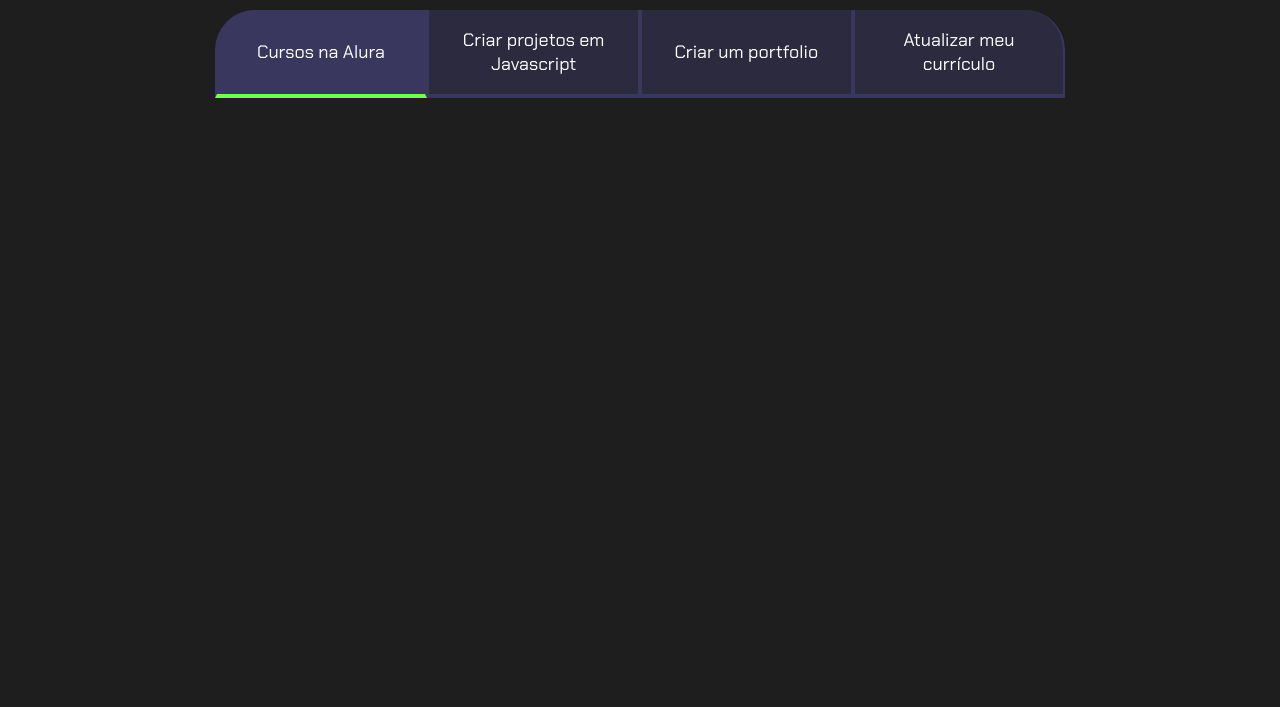
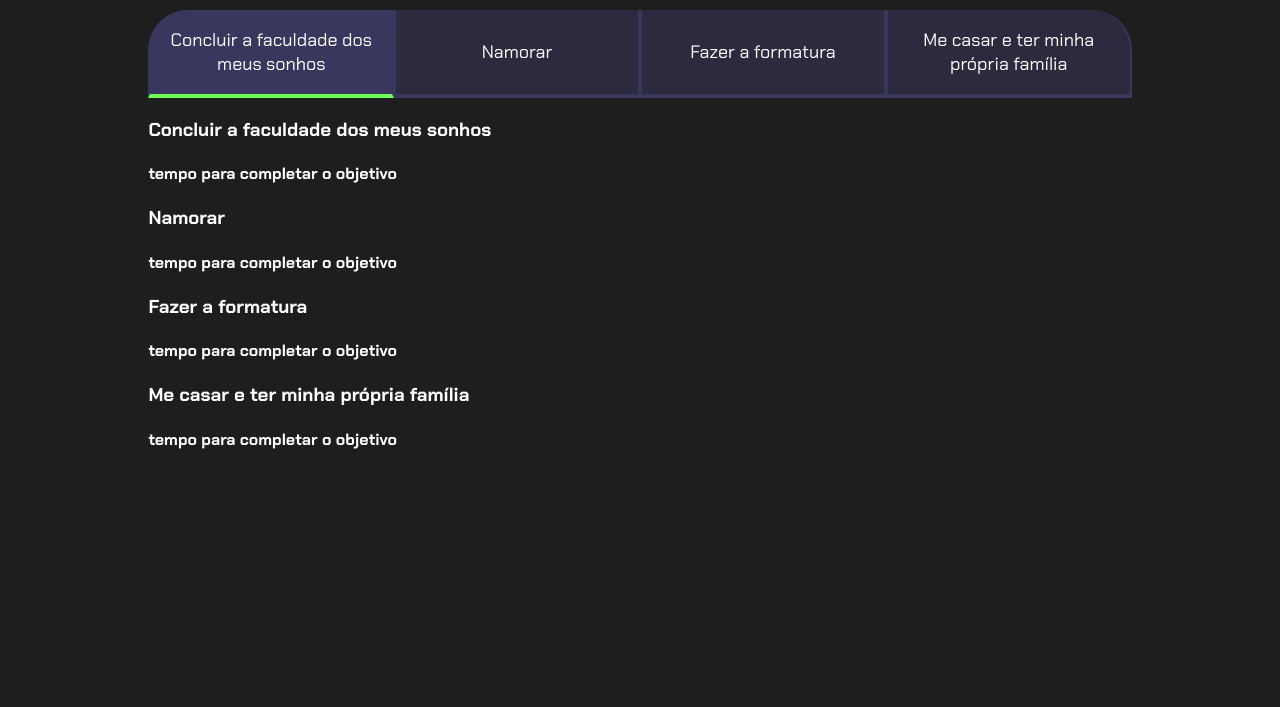
Before and after one commit to mandinha007/cronometro2k25, a plain HTML site: page js-projeto-de-vida-codigo-base/js-projeto-de-vida-codigo-base/index.html in a window 1280 px wide. Shown: the part 93-800 px from the top of the page. Drawn offline with Linux system fonts and the light colour scheme.

Commit message:
Add files via upload

```diff
--- a/js-projeto-de-vida-codigo-base/js-projeto-de-vida-codigo-base/index.html
+++ b/js-projeto-de-vida-codigo-base/js-projeto-de-vida-codigo-base/index.html
@@ -10,13 +10,35 @@
 
 <body>
     <section class="conteudo-principal">
-        <h2 class="titulo-principal">Meus Objetivos do ano<span>_</span></h2>
+        <h2 class="titulo-principal">Meus Objetivos da vida<span>_</span></h2>
+        <div class="conteudo">
         <div class="botoes">
-            <button class="botao ativo">Cursos na Alura</button>
-            <button class="botao">Criar projetos em Javascript</button>
-            <button class="botao">Criar um portfolio</button>
-            <button class="botao">Atualizar meu currículo</button>
+            <button class="botao ativo">Concluir a faculdade dos meus sonhos</button>
+            <button class="botao">Namorar</button>
+            <button class="botao">Fazer a formatura</button>
+            <button class="botao">Me casar e ter minha própria família</button>
         </div>
+          <div class="abas-textos">
+            <div class="aba-conteudo">
+        <h3 class="aba-conteudo-titulo-principal">Concluir a faculdade dos meus sonhos</h3>
+        <h4 class="aba-conteudo titulo secundario">tempo para completar o objetivo</h4>
+        <div class="abas-textos">
+         </div>
+            <div class="aba-conteudo">
+        <h3 class="aba-conteudo-titulo-principal">Namorar</h3>
+        <h4 class="aba-conteudo titulo secundario">tempo para completar o objetivo</h4>
+         </div>
+        <div class="aba-conteudo">
+            <h3 class="aba-conteudo-titulo-principal">Fazer a formatura</h3>
+            <h4 class="aba-conteudo titulo secundario">tempo para completar o objetivo</h4>
+         </div>
+            <div class="aba-conteudo">
+                <h3 class="aba-conteudo-titulo-principal">Me casar e ter minha própria família</h3>
+                <h4 class="aba-conteudo titulo secundario">tempo para completar o objetivo</h4>
+         </div>
+
+    </div>
+</div>
     </section>
     <script src="main.js"></script>
 </body>
--- a/js-projeto-de-vida-codigo-base/js-projeto-de-vida-codigo-base/style.css
+++ b/js-projeto-de-vida-codigo-base/js-projeto-de-vida-codigo-base/style.css
@@ -64,6 +64,10 @@ body {
     border-bottom: 4px solid var(--verde);
 }
 
+.aba-textos{
+  background-color: var(--texto-fundo);
+}
+
 @media  screen and (min-width: 768px) {
     .botoes {
         display: flex;
```
